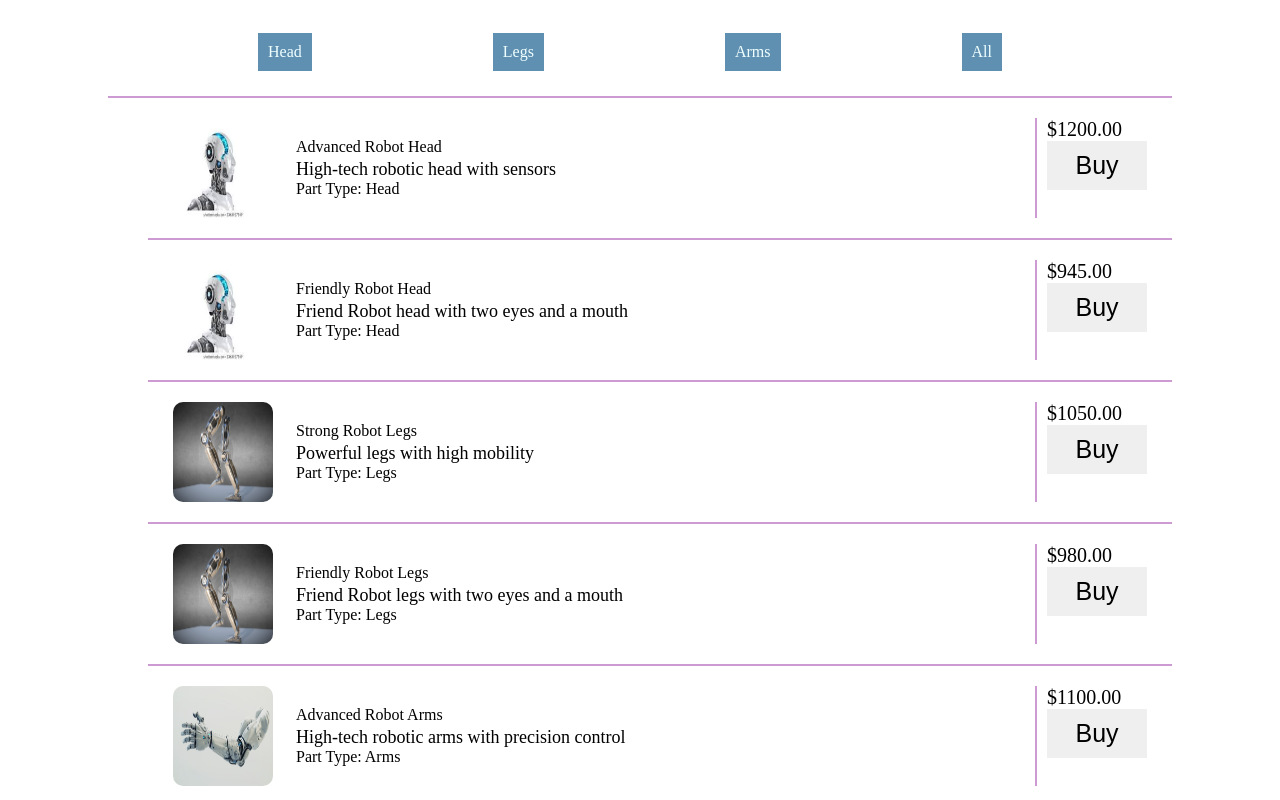
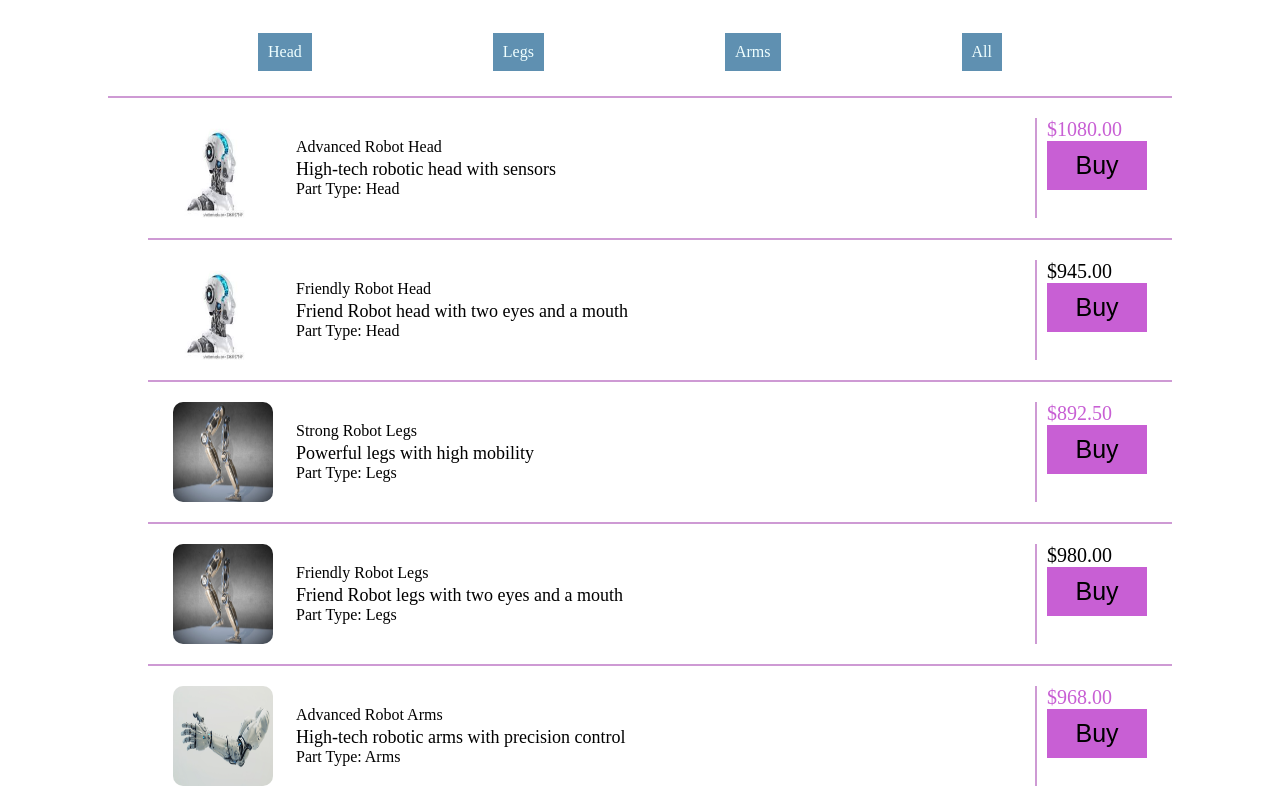
Before and after one commit to ttewabe/my-robot-shop, an Angular app: page / in a window 1280 px wide. Shown: the top 800 px of the page. Built offline with nearby package versions, Linux system fonts and the light colour scheme.

Commit message:
handling null values, and hidding and showing content with *ngIf

```diff
--- a/src/app/catalog/catalog.component.html
+++ b/src/app/catalog/catalog.component.html
@@ -24,7 +24,12 @@
         </div>
 
         <div class="price">
-          <div>${{ product.price.toFixed(2) }}</div>
+          <div *ngIf="product.discount === 0">
+            ${{ product.price.toFixed(2) }}
+          </div>
+          <div class="discount" *ngIf="product.discount > 0">
+            ${{ (product.price * (1 - product.discount)).toFixed(2) }}
+          </div>
           <button class="cta">Buy</button>
         </div>
       </div>
--- a/src/app/catalog/catalog.component.scss
+++ b/src/app/catalog/catalog.component.scss
@@ -58,13 +58,15 @@
   border-left: 2px solid #ce9ad4;
   margin-left: 5px;
   padding-left: 10px;
-  :hover {
-    background-color: #ce9ad4;
-  }
 }
 .product .price button {
   padding: 10px;
   width: 100px;
   border: none;
   font-size: 25px;
+  background-color: #c85fd4;
+  gap: 10px;
 }
+.discount {
+  color: #c85fd4;
+}
--- a/src/app/catalog/catalog.component.ts
+++ b/src/app/catalog/catalog.component.ts
@@ -8,7 +8,7 @@
   styleUrls: ['./catalog.component.scss'],
 })
 export class CatalogComponent {
-  products: IProduct[];
+  products: any;
   filter: string = '';
 
   constructor() {
@@ -29,7 +29,7 @@
         price: 945.0,
         imageName: 'assets/images/robot-head.jpeg',
         catagory: 'Head',
-        discount: 0.2,
+        discount: 0,
       },
       {
         id: 3,
@@ -47,7 +47,7 @@
         price: 980.0,
         imageName: 'assets/images/robot-leg.jpeg',
         catagory: 'Legs',
-        discount: 0.2,
+        discount: 0,
       },
       {
         id: 5,
@@ -65,7 +65,7 @@
         price: 1023.0,
         imageName: 'assets/images/robot-arm.jpeg',
         catagory: 'Arms',
-        discount: 0.2,
+        discount: 0,
       },
     ];
   }
@@ -73,6 +73,8 @@
   getFilteredProducts() {
     return this.filter === '' || this.filter === 'All'
       ? this.products
-      : this.products.filter((p) => p.catagory === this.filter);
+      : this.products.filter(
+          (product: any) => product.catagory === this.filter,
+        );
   }
 }
```
